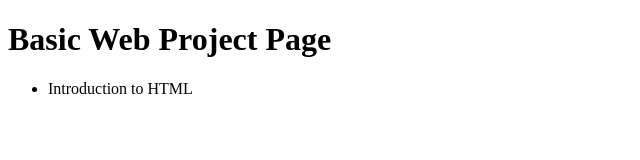
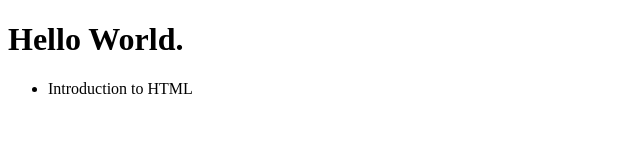
Before and after one commit to RedOctober117/introduction-to-github, a plain HTML site: page index.html in a window 1280 px wide. Shown: the whole page, without its empty margins (0-640 px from the left). Drawn offline with Linux system fonts and the light colour scheme.

Commit message:
modified index to hello world

```diff
--- a/index.html
+++ b/index.html
@@ -7,7 +7,7 @@
   <title>Basic Web Project Page</title>
 </head>
 <body>
-  <h1>Basic Web Project Page</h1>
+  <h1>Hello World.</h1>
   <ul>
     <li>Introduction to HTML</li>
   </u1>
```
